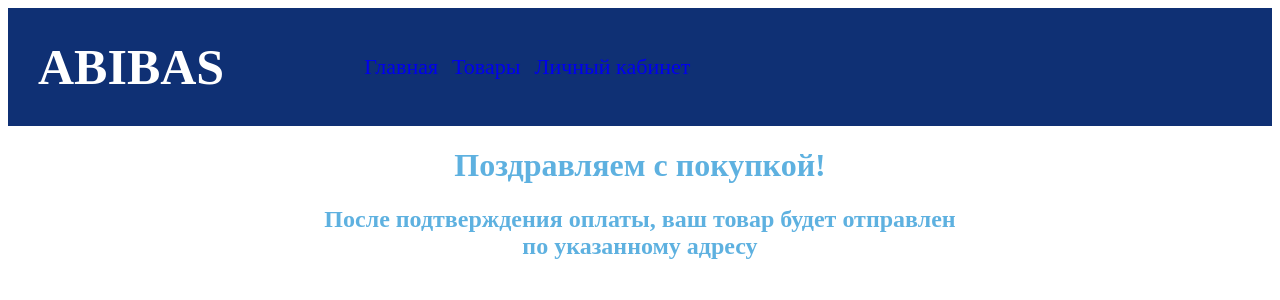
After one commit to DariaZz/site, a Django app: page /successful in a window 1280 px wide. The commit adds this page. Shown: the top 300 px of the page. Run offline with Django 5.2, Linux system fonts and the light colour scheme.

Commit message:
страница successful

```diff
--- a/anything/appshop/static/style.css
+++ b/anything/appshop/static/style.css
@@ -100,7 +100,6 @@ button:hover{
     flex-direction: row;
     color: #2ca1a1;
 
-
 }
 
 .productImage {
@@ -179,6 +178,6 @@ button:hover{
     flex-direction: column;
 }
 .paymentDetailsForm label {
-    margin-right: 10px;
-    margin-left: 5px;
+    margin-top: 10px;
+    margin-bottom: 5px;
 }
--- /dev/null
+++ b/anything/appshop/templates/successful.html
@@ -0,0 +1,21 @@
+{% load static %}
+<link rel = "stylesheet" href="{% static 'style.css' %}" >
+
+<div class = "heading">
+        <div class = "logo">
+            <h1 class = "logoText" style = "font-family: Montserrat ">ABIBAS</h1>
+        </div>
+
+         <div class = "navigation">
+                <a href="/" >Главная</a>
+                <a href="/products">Товары</a>
+                <a href="/users">Личный кабинет</a>
+         </div>
+</div>
+
+<div class="payment" style="text-align: center">
+    <h1> Поздравляем с покупкой!</h1>
+    <h2>После подтверждения оплаты, ваш товар будет отправлен по указанному адресу</h2>
+
+
+</div>
--- a/anything/appshop/urls.py
+++ b/anything/appshop/urls.py
@@ -5,5 +5,6 @@ from . import views
 urlpatterns = [
     path("", views.hello, name="hello"),
     path ("product/<int:id>",views.view_product, name="view_product"),
-    path("pay/<int:id>", views.pay, name='pay')
+    path("pay/<int:id>", views.pay, name='pay'),
+    path("successful", views.pay_successful, name="successful")
 ]
--- a/anything/appshop/views.py
+++ b/anything/appshop/views.py
@@ -30,4 +30,16 @@ def view_product(request,id):
     })
 
 def pay(request,id):
-    return render(request, 'pay.html')
+    product = Product.objects.filter(id=id).first()
+
+    if request.method == "POST":
+        name = request.POST.get('fullname')
+        adress = request.POST.get('adress')
+        phone = request.POST.get('phone')
+        print(name, adress, phone)
+
+    return render(request, 'pay.html', {
+        'product': product
+    })
+def pay_successful(request):
+    return render(request, 'successful.html')
```
